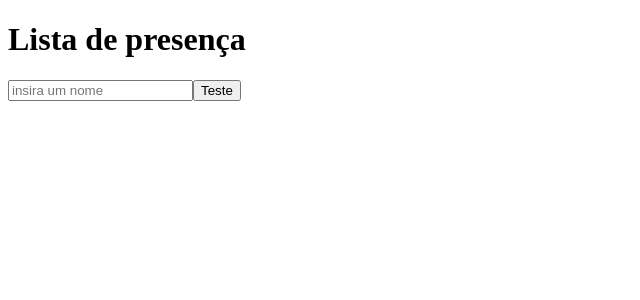
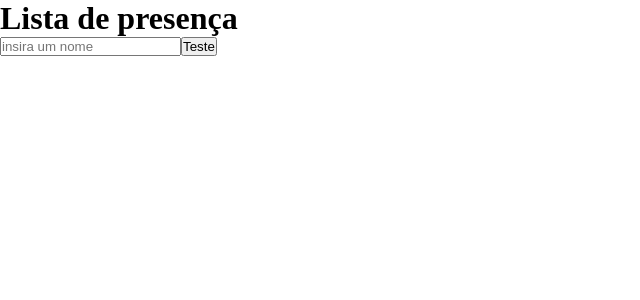
Before and after one commit to ReinaldoARamos/reactapp, a React (Vite) app in the folder reactapp/: page / in a window 1280 px wide. Shown: the top 300 px of the page, without its empty margins (0-640 px from the left). Built offline with nearby package versions, Linux system fonts and the light colour scheme.

Commit message:
importanto o css

```diff
--- a/reactapp/src/main.jsx
+++ b/reactapp/src/main.jsx
@@ -1,6 +1,7 @@
 import React from 'react'
 import ReactDOM from 'react-dom/client'
 import App from './pages/home'
+import './styles/global.css'
 
 
 ReactDOM.createRoot(document.getElementById('root')).render(
--- /dev/null
+++ b/reactapp/src/styles/global.css
@@ -0,0 +1,6 @@
+*{
+    padding: 0;
+    margin: 0;
+    box-sizing: border-box;
+
+}
```
